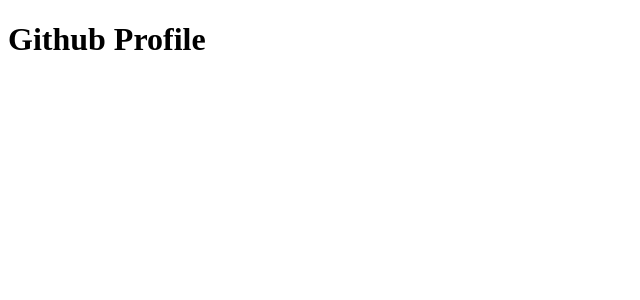
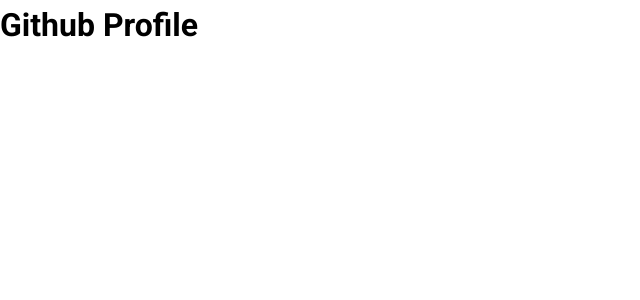
Before and after one commit to solucaoerp/react-github-profile, a React (Vite) app: page / in a window 1280 px wide. Shown: the top 300 px of the page, without its empty margins (0-640 px from the left). Built offline with nearby package versions, Linux system fonts and the light colour scheme.

Commit message:
CSS Default

```diff
--- a/src/index.css
+++ b/src/index.css
@@ -0,0 +1,91 @@
+@import url('https://fonts.googleapis.com/css2?family=Roboto:wght@400;500;700&display=swap');
+
+:root {
+    /* Tamanhos de fonte */
+    --font-size-xs: 16px;     /* Extra pequeno */
+    --font-size-sm: 20px;     /* Pequeno */
+    --font-size-md: 24px;     /* Médio */
+    --font-size-lg: 38px;     /* Grande */
+    --font-size-xl: 48px;     /* Extra grande */
+
+    /* Pesos de fonte */
+    --font-weight-bold: bold;
+
+    /* Cores de fundo */
+    --bg-color-default: #FFFFFF;
+    --bg-color-card: #E6F7FF;
+    --bg-color-header: #1890FF;
+    --bg-color-error: #f8d7da;
+
+    /* Cores de texto */
+    --text-color-default: #000000;
+    --text-color-light: #FFFFFF;
+    --text-color-muted: #7E7E7E;
+    --text-color-placeholder: #BFBFBF;
+    --text-color-error: #721c24;
+
+    /* Cores adicionais */
+    --color-primary: #007bff;
+    --color-secondary: #0056b3;
+    --color-error-border: #f5c6cb;
+    --color-shadow-light: rgba(0, 0, 0, 0.1);
+
+    /* Espaçamentos */
+    --spacing-xs: 10px;
+    --spacing-sm: 20px;
+
+    /* Outros */
+    --border-radius: 5px;
+    --transition: color 0.3s ease;
+}
+
+* {
+    padding: 0;
+    margin: 0;
+    box-sizing: border-box;
+    font-family: 'Roboto', sans-serif;
+}
+
+body {
+    line-height: 1.6;
+    background-color: var(--bg-color-default);
+}
+
+ol,
+ul {
+    list-style: none;
+}
+
+a,
+a:hover {
+    text-decoration: none;
+    color: unset;
+}
+
+button {
+    background: none;
+    border: none;
+    cursor: pointer;
+}
+
+.container {
+    width: 100%;
+    max-width: 960px;
+    margin: 0 auto;
+}
+
+.mb20 {
+    margin-bottom: var(--spacing-xs);
+}
+
+.mt20{
+    margin-top: var(--spacing-xs);
+}
+
+.nav-link {
+    text-decoration: none;
+}
+
+.active-link {
+    font-weight: var(--font-weight-bold);
+}
```
